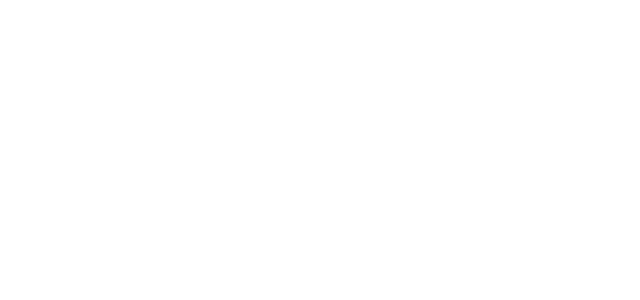
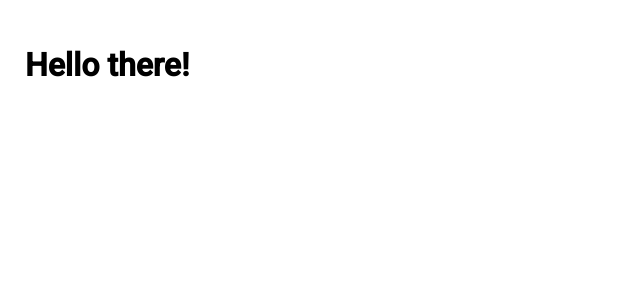
Before and after one commit to Azganoth/college-management-web, an Angular app: page / in a window 1280 px wide. Shown: the top 300 px of the page, without its empty margins (0-640 px from the left). Built offline with nearby package versions, Linux system fonts and the light colour scheme.

Commit message:
feat: add home page, add error404 page

```diff
--- a/src/app/app-routing.module.ts
+++ b/src/app/app-routing.module.ts
@@ -1,10 +1,17 @@
 import { NgModule } from '@angular/core';
 import { Routes, RouterModule } from '@angular/router';
 import { RoutesConfig } from './config/routes.config';
+import { Error404PageComponent } from './shared/pages/error404-page/error404-page.component';
+import { HomePageComponent } from './shared/pages/home-page/home-page.component';
 
 const routesNames = RoutesConfig.routesNames;
 
-const routes: Routes = [];
+const routes: Routes = [
+  {path: routesNames.home, component: HomePageComponent},
+  {path: routesNames.error404, component: Error404PageComponent},
+
+  {path: '**', redirectTo: RoutesConfig.routes.error404}
+];
 
 @NgModule({
   imports: [RouterModule.forRoot(routes)],
--- a/src/app/app.component.html
+++ b/src/app/app.component.html
@@ -1,3 +1,4 @@
+<!--<app-toolbar></app-toolbar>-->
 <div class="content">
   <router-outlet></router-outlet>
 </div>
--- a/src/app/app.module.ts
+++ b/src/app/app.module.ts
@@ -3,7 +3,7 @@ import { NgModule } from '@angular/core';
 
 import { AppRoutingModule } from './app-routing.module';
 import { AppComponent } from './app.component';
-import { BrowserAnimationsModule } from '@angular/platform-browser/animations';
+import { SharedModule } from './shared/shared.module';
 
 @NgModule({
   declarations: [
@@ -12,7 +12,7 @@ import { BrowserAnimationsModule } from '@angular/platform-browser/animations';
   imports: [
     BrowserModule,
     AppRoutingModule,
-    BrowserAnimationsModule
+    SharedModule
   ],
   providers: [],
   bootstrap: [AppComponent]
--- a/src/app/config/routes.config.ts
+++ b/src/app/config/routes.config.ts
@@ -1,6 +1,12 @@
-const routesNames = {};
+const routesNames = {
+  home: '',
+  error404: '404'
+};
 
 export const RoutesConfig: any = {
   routesNames,
-  routes: {}
+  routes: {
+    home: `${routesNames.home}`,
+    error404: `${routesNames.error404}`
+  }
 };
--- /dev/null
+++ b/src/app/shared/pages/error404-page/error404-page.component.html
@@ -0,0 +1,4 @@
+<div class="container">
+  <h1 class="msg-short">{{shortMsg}}</h1>
+  <h4 class="msg-long">{{longMsg}}</h4>
+</div>
--- /dev/null
+++ b/src/app/shared/pages/error404-page/error404-page.component.scss
@@ -0,0 +1,8 @@
+.container {
+  height: 100%;
+  text-align: center;
+}
+
+.msg-long {
+  font-weight: lighter;
+}
--- /dev/null
+++ b/src/app/shared/pages/error404-page/error404-page.component.ts
@@ -0,0 +1,18 @@
+import { Component, OnInit } from '@angular/core';
+
+@Component({
+  selector: 'app-error404-page',
+  templateUrl: './error404-page.component.html',
+  styleUrls: ['./error404-page.component.scss']
+})
+export class Error404PageComponent implements OnInit {
+
+  shortMsg = 'Oops! A página solicitada não foi encontrada.';
+  longMsg = 'A URL pode ter sido digitada incorretamente ou a página que você procura não está mais disponível.';
+
+  constructor() { }
+
+  ngOnInit() {
+  }
+
+}
--- /dev/null
+++ b/src/app/shared/pages/home-page/home-page.component.html
@@ -0,0 +1,3 @@
+<div class="container">
+  <h1>Hello there!</h1>
+</div>
--- /dev/null
+++ b/src/app/shared/pages/home-page/home-page.component.scss
@@ -0,0 +1,5 @@
+.container {
+  height: 100%;
+  display: flex;
+  flex-wrap: wrap;
+}
--- /dev/null
+++ b/src/app/shared/pages/home-page/home-page.component.ts
@@ -0,0 +1,15 @@
+import { Component, OnInit } from '@angular/core';
+
+@Component({
+  selector: 'app-home-page',
+  templateUrl: './home-page.component.html',
+  styleUrls: ['./home-page.component.scss']
+})
+export class HomePageComponent implements OnInit {
+
+  constructor() { }
+
+  ngOnInit() {
+  }
+
+}
```
Also changed, not shown: src/app/shared/shared.module.ts (+6 -1 lines).
